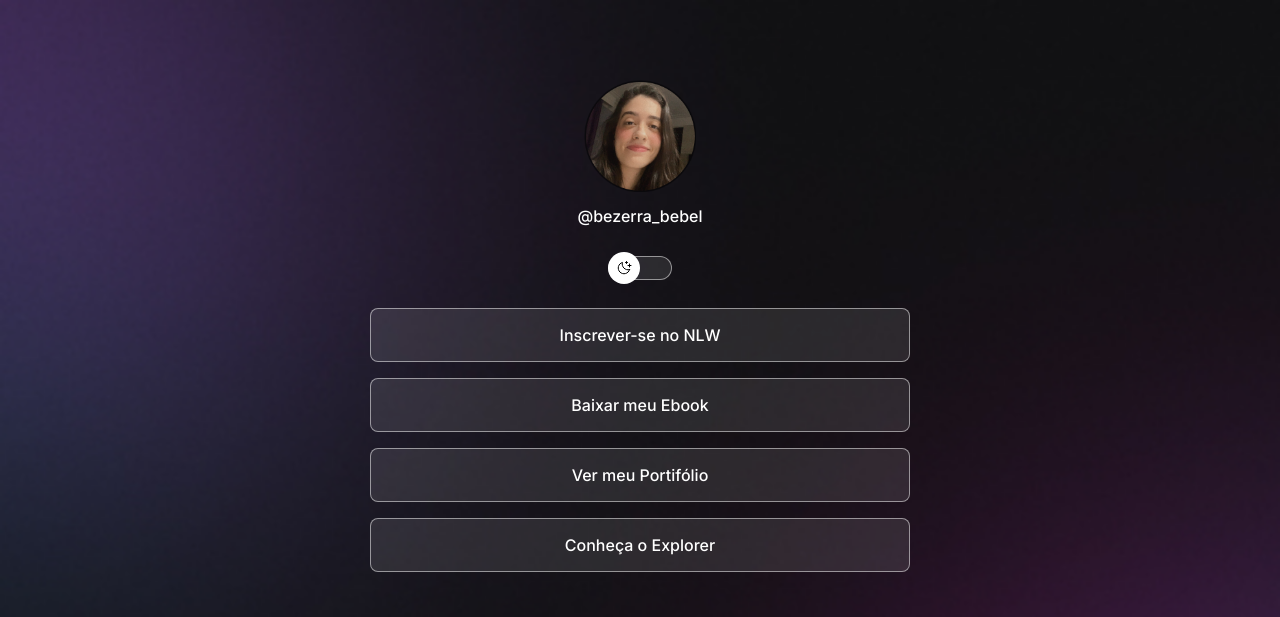
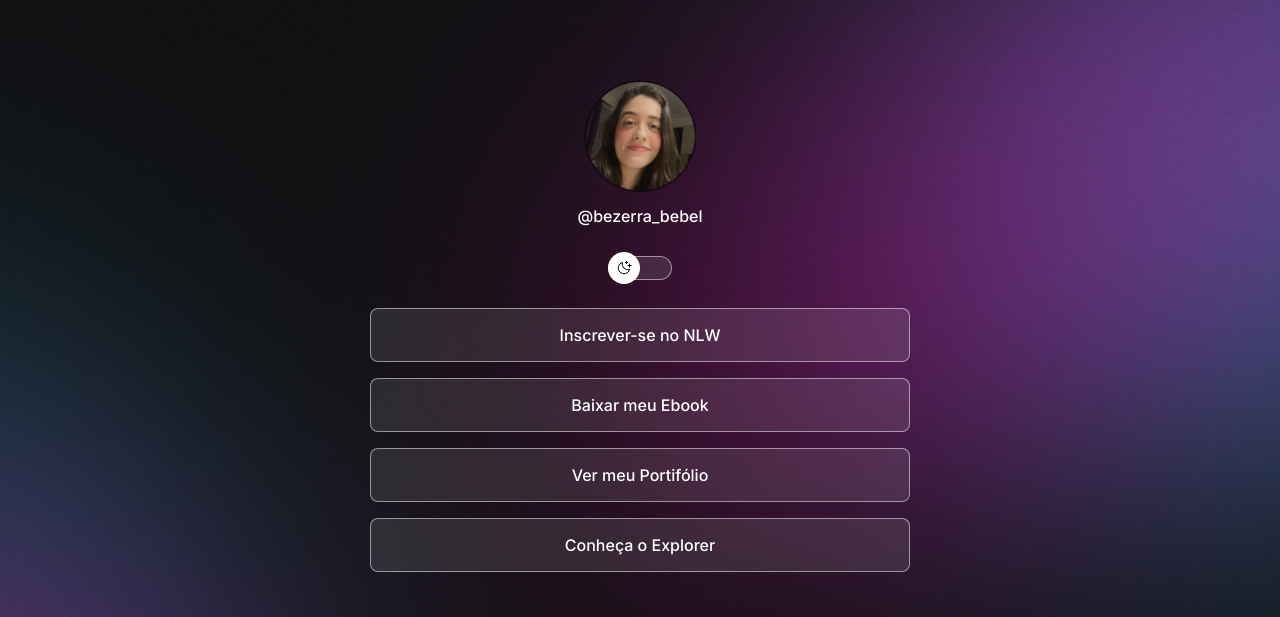
Before and after one commit to MIBAlbuquerque/projetoRocketseat, a plain HTML site: page index.html in a window 1280 px wide. Shown: the top 617 px of the page. Drawn offline with nearby package versions, Linux system fonts and the light colour scheme.

Commit message:
Change BG based on Media Queries

```diff
--- a/style.css
+++ b/style.css
@@ -25,6 +25,7 @@
 
 body {
   background: var(--background-mode) no-repeat top center/cover;
+  height: 100vh;
 }
 body * {
   font-family: "Inter", sans-serif;
@@ -145,3 +146,14 @@ footer {
 footer a {
   text-decoration: none;
 }
+
+/* media queries */
+
+@media (min-width: 700px){
+  :root{
+    --background-mode: url(./assets/bg-desktop.jpg);
+}
+  .light{
+    --background-mode: url(./assets/bg-desktop-light.jpg);
+  }
+}
```
Also changed, not shown: assets/bg-desktop-light.jpg (added), assets/bg-desktop.jpg (added).
